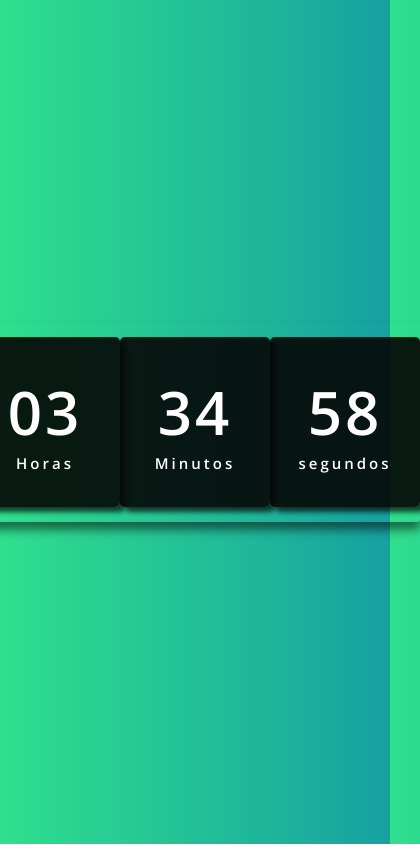
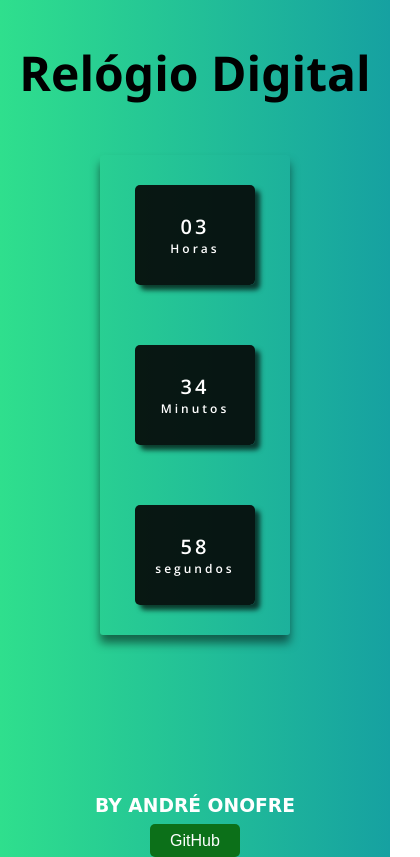
Before and after one commit to andreonofre/relogio-digital, a plain HTML site: page index.html in a window 390 px wide. Shown: the whole page, 420 px wide, since content can reach past the window. Drawn offline with nearby package versions, Linux system fonts and the light colour scheme.

Commit message:
Finalizado

```diff
--- a/css/style.css
+++ b/css/style.css
@@ -1,26 +1,29 @@
+@import url('https://fonts.googleapis.com/css2?family=Open+Sans:ital,wght@0,300;0,400;0,600;1,600&display=swap');
 @import url('https://fonts.googleapis.com/css2?family=Open+Sans:ital,wght@0,300;0,400;0,600;1,600&display=swap');
 
 *{
-    font-family:"Open Sans", sans-serif;
     margin: 0;
     padding: 0;
-
 }
 
 
 body{
-    height: 100vh;
+    display: grid;
+    grid-column: 1;
+    /* height: 100vh;  */
     background-image: linear-gradient(to right, rgb(47, 223, 141) , rgb(22, 161, 161));
-    display: flex;
     justify-content: center;
     align-items: center;
+    margin: auto;
 }
 
-.titulo{
-    /* display: inline-block; */
-    /* text-align: center; */
-    /* align-items: center; */
-    /* justify-content: center; */
+h1{
+    font-size: 4rem;
+    font-weight: bold;
+    margin-top: 200px;
+    margin-bottom: 40px;
+    text-align: center;
+    font-family: 'Segoe UI', Tahoma, Geneva, Verdana, sans-serif, Courier, monospace;
 }
 
 .relogio{
@@ -32,6 +35,7 @@ body{
     background: transparent;
     border-radius: 3px;
     box-shadow: 0px 8px 10px rgba(0, 0, 0, 0.5);
+    font-family:"Open Sans", sans-serif;
 }
 
 .relogio div{
@@ -46,13 +50,124 @@ body{
     border-radius: 5px;
     box-shadow: 5px 5px 5px rgba(0, 0, 0, 0.7);
     letter-spacing: 3px;
+    font-family:"Open Sans", sans-serif;
 }
 
 .relogio span{
     font-size: 60px;
     font-weight: bold;
+    font-family:"Open Sans", sans-serif;
 }
 
 .relogio span.tempo{
     font-size: 15px;
 }
+
+footer{
+    color: white;
+    text-align: center;
+    margin-top: 500px;
+    font-family: cursive;
+}
+
+footer a.git{
+    color: rgb(255, 255, 255);
+    text-decoration: none;
+    background-color: rgb(12, 112, 25);
+    padding: 8px 20px;
+    border-radius: 5px;
+    font-family: sans-serif
+}
+
+footer a.git:hover{
+    color: rgb(14, 245, 14);
+    background-color: rgb(14, 96, 247);
+}
+
+footer h3{
+    margin-bottom: 15px;
+}
+
+@media(max-width: 720px){
+
+    body{
+        display: grid;
+        grid-column: 1;
+        /* height: 100vh;  */
+        background-image: linear-gradient(to right, rgb(47, 223, 141) , rgb(22, 161, 161));
+        justify-content: center;
+        align-items: center;
+        margin: auto;
+    }
+
+    h1{
+        font-size: 3rem;
+        font-weight: bold;
+        margin-top: 40px;
+        margin-bottom: 50px;
+        text-align: center;
+
+        font-family: 'Segoe UI', Tahoma, Geneva, Verdana, sans-serif, Courier, monospace;
+    }
+
+    .relogio{
+        display: grid; /*Um item(div's nesse caso) ao lado do outro*/  /**/
+        grid-column: 1;
+        gap: 0px;
+        align-items: center;
+        align-self: center;
+        place-self: center;
+        justify-content: space-around; /*Espaços iguais entre os elementos*/
+        /* justify-content:  space-evenly; */
+        height: 480px;
+        width: 190px;
+        background: transparent;
+        border-radius: 3px;
+        box-shadow: 0px 8px 10px rgba(0, 0, 0, 0.5);
+        font-family:"Open Sans", sans-serif;
+    }
+
+    .relogio div{
+
+        height: 100px;
+        width: 120px;
+        /* display: flex; */
+        flex-direction: column; /*Alinhando os elementos das divs em colunas*/
+        align-items: center;
+        justify-content: center;
+        color: #fff;
+        align-content: space-between;
+        background-color: rgba(5, 5, 5, 0.9);
+        border-radius: 5px;
+        box-shadow: 5px 5px 5px rgba(0, 0, 0, 0.7);
+        letter-spacing: 3px;
+        font-family:"Open Sans", sans-serif;
+    }
+
+    .relogio span{
+        font-size: 20px;
+        font-weight: bold;
+        font-family:"Open Sans", sans-serif;
+    }
+
+    .relogio span.tempo{
+        font-size: 12px;
+    }
+
+    footer{
+        color: white;
+        text-align: center;
+        margin-top: 160px;
+        font-family: cursive;
+    }
+
+    footer a.git{
+        color: rgb(255, 255, 255);
+        text-decoration: none;
+        background-color: rgb(12, 112, 25);
+        padding: 8px 20px;
+        border-radius: 5px;
+        font-family: sans-serif
+    }
+
+}
--- a/index.html
+++ b/index.html
@@ -9,9 +9,8 @@
 </head>
 <body>
 
-    <header class="titulo">
-        <h1></h1>
-    </header>
+
+    <h1>Relógio Digital</h1>
 
     <div class="relogio">
         <div>
@@ -30,6 +29,11 @@
         </div>
     </div>
 
+    <footer>
+        <h3>BY ANDRÉ ONOFRE</h3>
+        <a class="git" href="https://github.com/andreonofre" target="_blank">GitHub</a>
+    </footer>
+
     <script src="js/script.js"></script>
 </body>
 </html>
```
